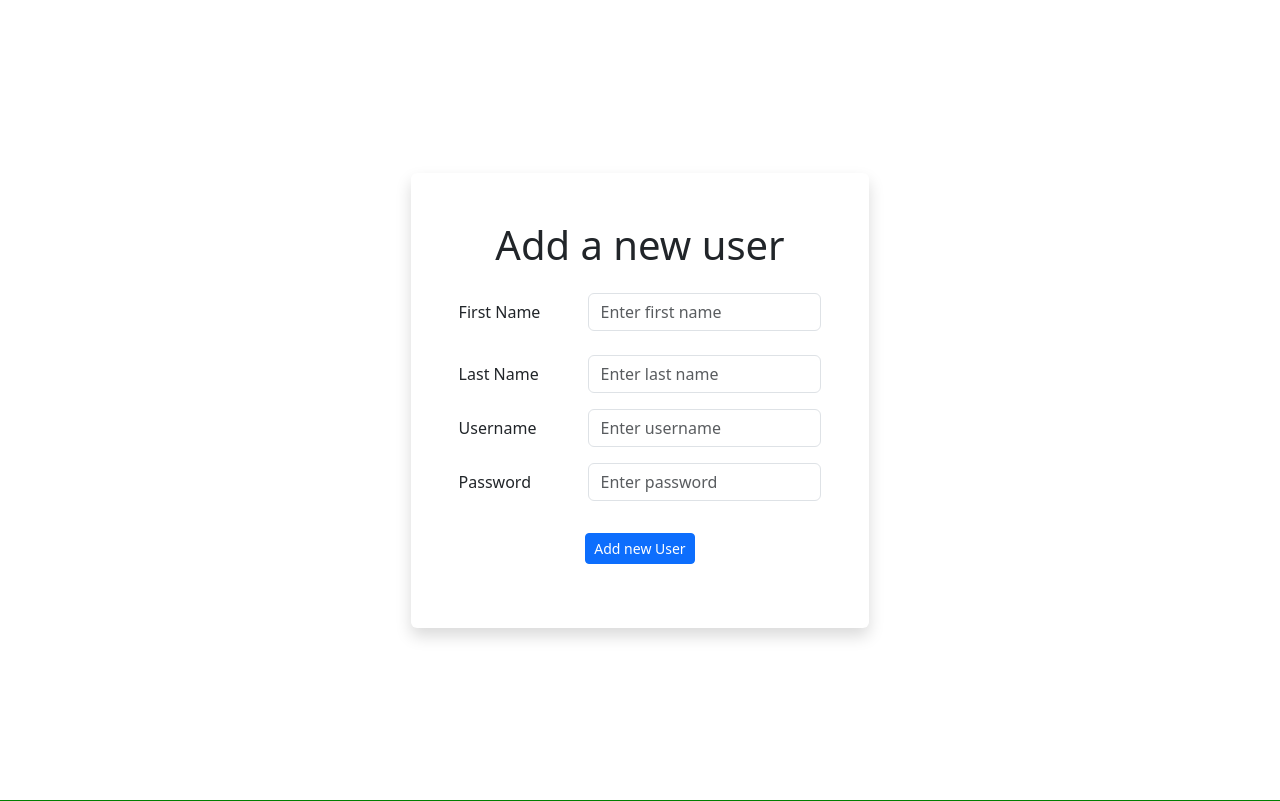
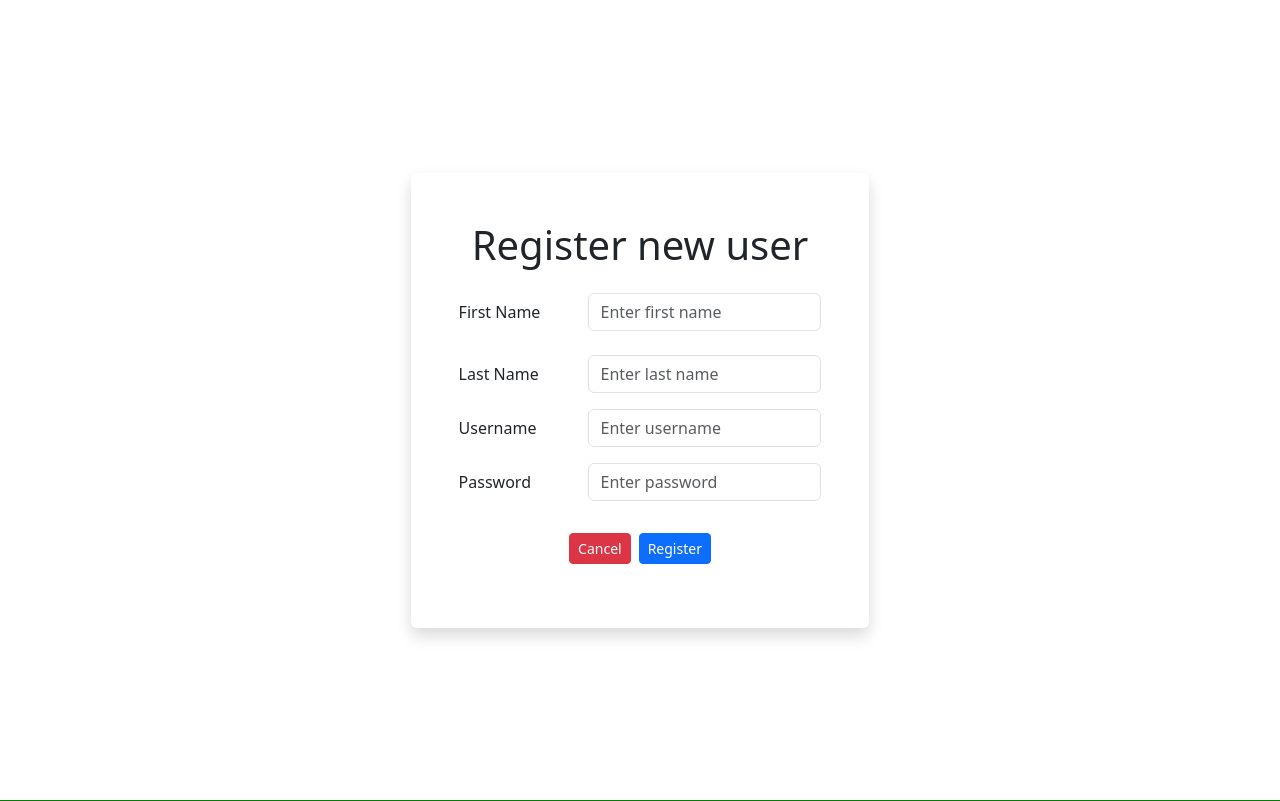
Before and after one commit to ozzy099/E-Track, a Flask app: page /register in a window 1280 px wide. Shown: the part 56-857 px from the top of the page. Run offline with Flask 3, Linux system fonts and the light colour scheme; some libraries are stand-ins or nearby versions.

Commit message:
Adding finishing touches

```diff
--- a/forms/createItem.py
+++ b/forms/createItem.py
@@ -25,9 +25,9 @@ def allItemCategories():
         yield i
 
 class createItemForm(FlaskForm):
-    vendorID= QuerySelectField("Vendor ID", query_factory=allVendors, validators=[DataRequired(), ])
-    userID = QuerySelectField("User ID", query_factory=allUsers, validators=[DataRequired()])
-    itemCategoryID = QuerySelectField("Item Category ID", query_factory=allItemCategories, validators=[DataRequired()])
+    vendorID= QuerySelectField("Vendor", query_factory=allVendors, validators=[DataRequired(), ])
+    userID = QuerySelectField("User", query_factory=allUsers, validators=[DataRequired()])
+    itemCategoryID = QuerySelectField("Item Category", query_factory=allItemCategories, validators=[DataRequired()])
     expiryDate = DateField("Expiry Date", validators=[DataRequired()])
     status = SelectField("Status", choices=[(category.name) for category in StatusEnum], validators=[DataRequired()])
     userNotes = StringField("Optional User Notes", validators=[length(max=100)], render_kw={"placeholder": "Enter optional notes", "class": "form-control"})
--- a/forms/registerUser.py
+++ b/forms/registerUser.py
@@ -9,4 +9,4 @@ class registerForm(FlaskForm):
     username = StringField('Username', validators=[DataRequired(), length(min=5, max=25)], render_kw={"placeholder": "Enter username", "class": "form-control"})
     password = StringField('Password', validators=[DataRequired(), length(min=8)], render_kw={"placeholder": "Enter password", "class": "form-control"})
     accessRole = HiddenField(default='User')
-    submit = SubmitField('Add new User')
+    submit = SubmitField('Register')
--- a/templates/register.html
+++ b/templates/register.html
@@ -4,7 +4,7 @@
 {% include "flashAlerts.html" %}
 <div class="container d-flex justify-content-center align-items-center vh-100">
     <div class="shadow p-5 bg-white rounded" style="min-width: 350px;">
-        <h1 class="mb-4 text-center" id="header">Add a new user</h1>
+        <h1 class="mb-4 text-center" id="header">Register new user</h1>
         {% if error %}
             <div class="mb-3 text-danger">{{ error }}</div>
         {% endif %}
@@ -54,6 +54,7 @@
             </div>
 
             <div class="mb-3 d-flex justify-content-center gap-2">
+                 <button class="btn btn-sm btn-danger" data-bs-toggle="modal" data-bs-target="#leaveModal">Cancel</button>
                 {{ form.submit(class="btn btn-sm btn-primary") }}
             </div>
         </form>
```
Also changed, not shown: tests/test_item_routes.py (+3 -3 lines).
